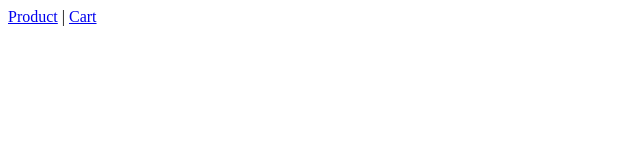
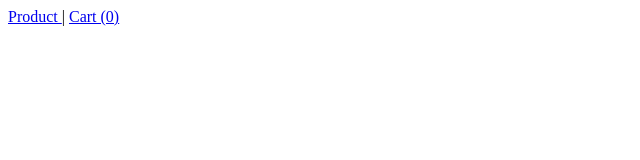
Before and after one commit to MichaelTessier/vuejs-simple-cart, a Vue app: page /cart in a window 1280 px wide. Shown: the top 160 px of the page, without its empty margins (0-640 px from the left). Built offline with nearby package versions, Linux system fonts and the light colour scheme.

Commit message:
add navbar component

```diff
--- a/src/App.vue
+++ b/src/App.vue
@@ -1,12 +1,24 @@
 <template>
   <div id="app">
-    <div id="nav">
-      <router-link to="/">Product</router-link> |
-      <router-link to="/cart">Cart</router-link>
-    </div>
-    <router-view/>
+    <NavBar />
+    <RouterView />
   </div>
 </template>
+
+<script>
+import NavBar from "@/components/NavBar"
+
+
+export default {
+  name: 'App',
+
+  components: {
+    NavBar
+  }
+
+}
+
+</script>
 
 <style lang="scss">
 @import "@/assets/scss/index.scss";
--- /dev/null
+++ b/src/components/NavBar.vue
@@ -0,0 +1,32 @@
+<template>
+  <header id="nav">
+    <RouterLink to="/">
+      Product
+    </RouterLink> |
+    <RouterLink to="/cart">
+      Cart ({{ getTotalProduct }})
+    </RouterLink>
+  </header>
+</template>
+
+<script>
+import { mapGetters } from "vuex"
+
+export default {
+  name: 'NavBar',
+
+  props: {
+    label: {
+      type: String,
+      required: true
+    }
+  },
+
+  computed: {
+    ...mapGetters({
+      getTotalProduct: 'cart/getTotalProduct'
+    })
+  },
+}
+
+</script>
```
